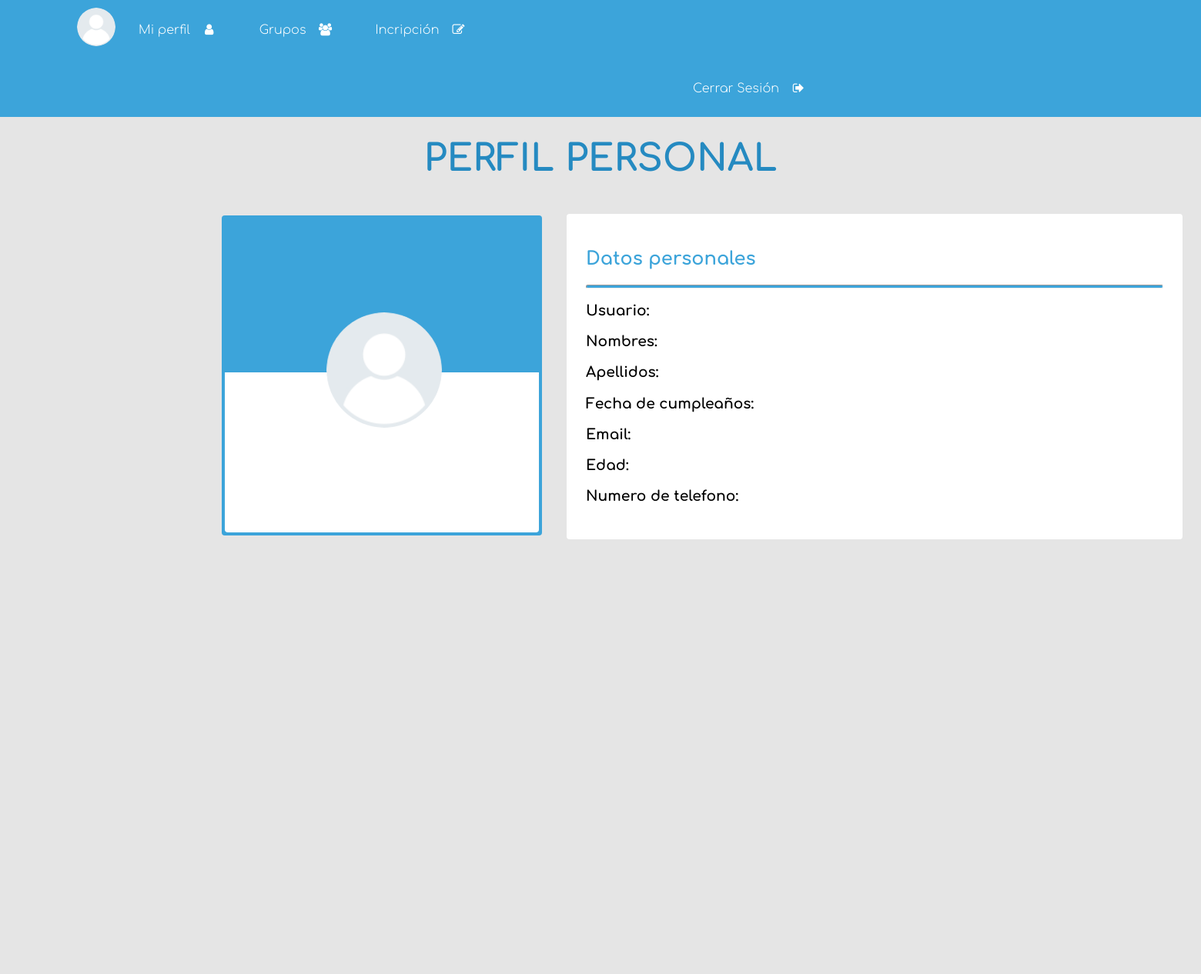
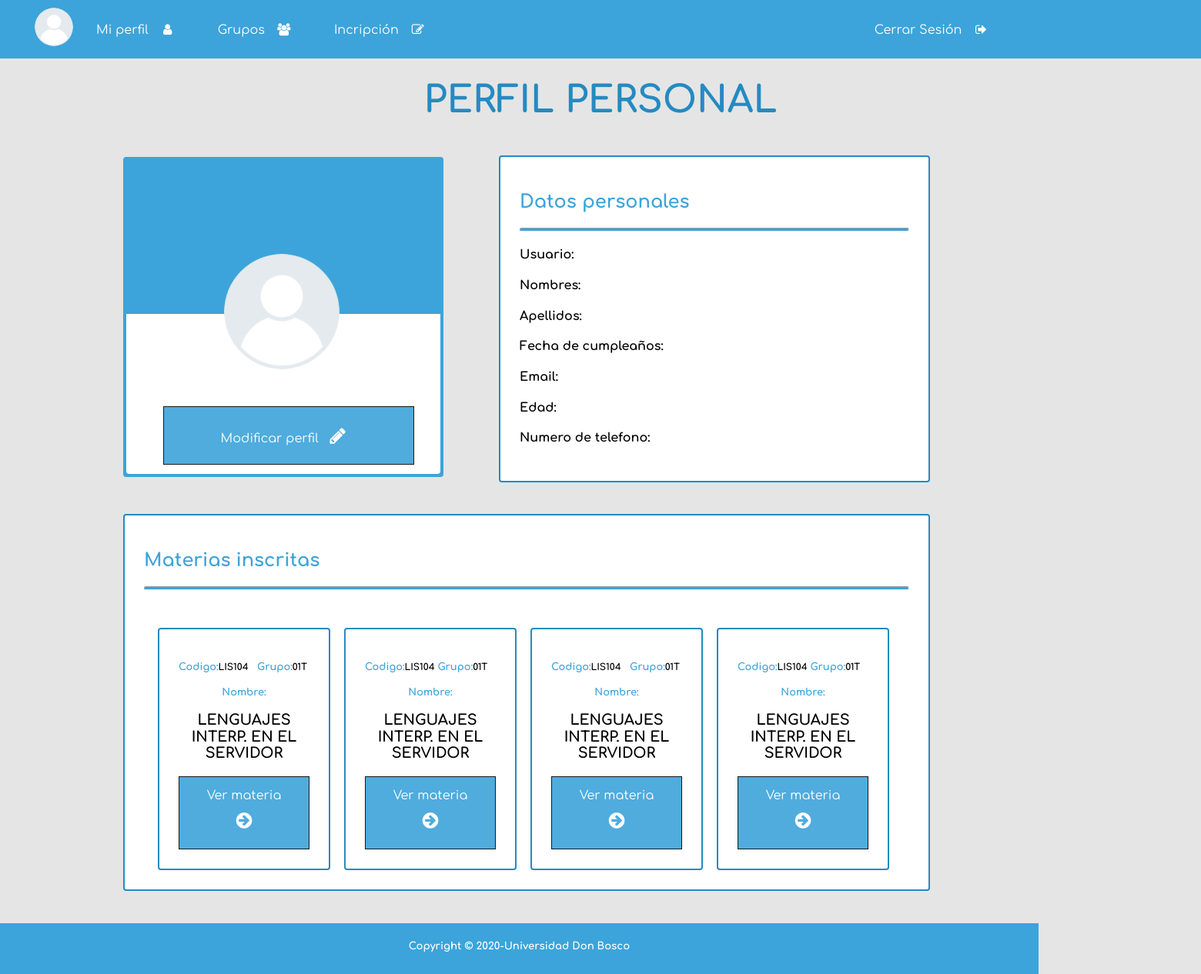
Before and after one commit to jaimenavarrete/proyecto-catedra-lis, a PHP site: page /views/Perfil.php in a window 1560 px wide. Shown: the whole page at 77% size. Before the commit the page ends 701 px from the top, so only its background shows below. Run offline with PHP 8.4, Linux system fonts and the light colour scheme.

Commit message:
Se ha hecho cambios en el css y se ha modificado Perfil.php

```diff
--- a/css/styles.css
+++ b/css/styles.css
@@ -31,14 +31,14 @@ float: left;
 }
 
 #cerrar{
-  padding-left:55em;
+  padding-left:33em;
 
 }
 /***********************************************************************************************************************************************/
 /* Rectangulos*/
 #rectanglep{
   margin-top: 8em;
-  margin-left: 18em;
+  margin-left: 10em;
   width:26em;
   height:26em;
   background:#3CA4DA;
@@ -47,7 +47,7 @@ float: left;
 
 #rectangles{
   margin-top: -25.75em;
-  margin-left: 18.25em;
+  margin-left: 10.25em;
   width:25.5em;
   height:25.5em;
   background:#fff;
@@ -56,13 +56,26 @@ float: left;
 
 #rectangles1{
   margin-top: -25.75em;
-  margin-left: 18.25em;
+  margin-left:10.25em;
   width:25.5em;
   height:12.75em;
   background:#3CA4DA;
 
 }
+#rectangles button{
+  margin-top: 20em;
+  margin-left: 3em;
+  width: 80%;
+}
 /************************************************************************************************************************************************/
+#creditos{
+  position: absolute;
+  width: 1349px;
+  height: 66px;
+  left: 0px;
+  top: 1200px;
+  background: #3CA4DA;
+}
 #line{
     height: 5px;
     margin-left: 0%;
@@ -71,6 +84,21 @@ float: left;
     border-radius:5px;
      }
 
+     #fuente{
+      font-family: 'Comfortaa', cursive;
+      font-weight: 700;
+      color: #258AC1;;
+      text-align: center;
+      line-height: 61px;
+      margin-top: -8em;
+      font-size: 3em;
+
+    }
+b{
+color: black;
+font-size: 12px;
+width: bold;
+}
 h1{
   font-family: 'Comfortaa', cursive;
   color: #fff;
@@ -84,9 +112,16 @@ h2{
 }
 
 h4 {
-  font-family: 'Comfortaa', cursive;
   color: black;
   text-align: center;
+}
+
+h5 {
+  color: #fff;
+  text-align: center;
+}
+#fontm{
+  color: #3CA4DA;
 }
 .input-container {
   display: flex;
@@ -117,16 +152,17 @@ h4 {
   background-color: #3CA4DA;;
   color: white;
   padding: 15px 20px;
-  border: none;
   cursor: pointer;
   width: 100%;
   opacity: 0.9;
+  background: #3CA4DA;
+  border: 1px solid #000000;
+  box-sizing: border-box;
 }
 .btne {
   background-color: white;
   color: #3CA4DA;;
   padding: 15px 20px;
-  border: none;
   cursor: pointer;
   width: 100%;
   opacity: 0.9;
@@ -141,7 +177,7 @@ h4 {
 #freg{
     background-color: #3CA4DA;
 }
-
+/*Formulario Registrar y Inicio Sesion*/
 #formr {
     width:350px;
 	padding:16px;
@@ -149,35 +185,55 @@ h4 {
 	margin:auto;
 	background-color:#fff;
 }
-
-#formpp {
-  width:250px;
-padding:50px;
-border-radius:10px;
-margin:80px;
-background-color:#fff;
+/***********************************************************************************************************************************************************/
+/* Tabla de informacion personal*/
+#forminf {
+  width:35em;
+	padding:25px;
+  border-radius:4px;
+  margin-left: 40.5em;
+  margin-top: 2.55em;
+  background-color:#fff;
+  border: 2px solid #258AC1;
+  box-sizing: border-box;
+}
+#forminf h4{
+  color: black;
+  text-align: left;
+}
+/***********************************************************************************************************************************************************/
+/*Formulario materias incritas*/
+#format {
+  width:65.5em;
+	padding:25px;
+  border-radius:4px;
+  margin-left: 10em;
+  margin-top: 2.55em;
+  background-color:#fff;
+  border: 2px solid #258AC1;
+  box-sizing: border-box;
+  float:left;
+}
+/***********************************************************************************************************************************************************/
+/*Cuadro que muestra las materias inscritas*/
+#formm {
+  width:14em;
+	padding:25px;
+  border-radius:4px;
+  margin-left: 0em;
+  margin-top: 2.55em;
+  background-color:#fff;
+  border: 2px solid #258AC1;
+  box-sizing: border-box;
+  float:left;margin-left:18px;
 }
 
-#forminf {
-  width:50em;
-	padding:25px;
-  border-radius:4px;
-  margin-left: 46em;
-  margin-top: 2.55em;
-  background-color:#fff;
+#formm h4{
+  font-size: 13px;
 }
+/***********************************************************************************************************************************************************/
 
-#fuente{
-  font-family: 'Comfortaa', cursive;
-  font-weight: 700;
-  color: #258AC1;;
-  text-align: center;
-  line-height: 61px;
-  margin-top: -8em;
-  font-size: 3em;
-
-}
-
+/*Fotos circulares*/
 .circular--squaremax {
   border-top-left-radius: 50% 50%;
   border-top-right-radius: 50% 50%;
@@ -185,7 +241,7 @@ background-color:#fff;
   border-bottom-left-radius: 50% 50%;
   width:150px;
   height:150px;
-  margin-left: 26.5em;
+  margin-left: 18.2em;
   margin-top: -4.9em;
   overflow:hidden;
 }
@@ -198,6 +254,7 @@ background-color:#fff;
   width:50px;
   height:50px;
   margin:10px;
-  margin-left: 100px;
+  margin-left: 45px;
   overflow:hidden;
 }
+/************************************************************************************************************************************************/
--- a/views/Perfil.php
+++ b/views/Perfil.php
@@ -7,7 +7,7 @@
     <link rel="stylesheet" href="https://cdnjs.cloudflare.com/ajax/libs/font-awesome/4.7.0/css/font-awesome.min.css"/>
     <link rel="stylesheet" href="../css/styles.css"/>
     <link rel="stylesheet" href="../css/normalize.css"/>
-    <link href="https://fonts.googleapis.com/css2?family=Comfortaa:wght@300;700&display=swap" rel="stylesheet">
+    <link href="https://fonts.googleapis.com/css2?family=Comfortaa:wght@300;400;500;600;700&display=swap" rel="stylesheet">
 </head>
 <body id="fondo">
 <div id="navegador">
@@ -25,27 +25,66 @@
     <section>
     <article>
     <div id="rectanglep"></div>
-    <div id="rectangles"></div>
+    <div id="rectangles">
+    <button type="submit" class="btn" style="top: 100px;">Modificar perfil<i class="fa fa-pencil icon" style="font-size:24px"></i></button>
+    </div>
     <div id="rectangles1"></div>
     <div><img class="circular--squaremax" src="img/user.png" /></div>
     <h1 id="fuente">PERFIL PERSONAL</h1>
     <div id="forminf">
-    <form action="" class="form-horizontal" name="formpp">
+    <form action="" name="formip">
     <div>
      <h2>Datos personales</h2>
      <hr id="line">
-    <h3>Usuario:</h3>
-    <h3>Nombres:</h3>
-    <h3>Apellidos:</h3>
-    <h3>Fecha de cumpleaños:</h3>
-    <h3>Email:</h3>
-    <h3>Edad:</h3>
-    <h3>Numero de telefono:</h3>
+    <h4>Usuario:</h4>
+    <h4>Nombres:</h4>
+    <h4>Apellidos:</h4>
+    <h4>Fecha de cumpleaños:</h4>
+    <h4>Email:</h4>
+    <h4>Edad:</h4>
+    <h4>Numero de telefono:</h4>
     </div>
     </form>
     </div>
+     <div id="format">
+     <h2>Materias inscritas</h2>
+     <hr id="line">
 
+     <div id="formm">
+
+         <h4 id="fontm" style="text-align: left;">Codigo:<b>LIS104</b> &nbsp  Grupo:<b>01T</b></h4>
+         <h4 id="fontm">Nombre:</h4>
+         <h3 style="text-align: center;">LENGUAJES INTERP. EN EL SERVIDOR</h3>
+         <button type="submit" class="btn">Ver materia<i class="fa fa-arrow-circle-right icon" style="font-size:24px"></i></button>
+     </div>
+     <div id="formm">
+
+         <h4 id="fontm" style="text-align: left;">Codigo:<b>LIS104</b>  Grupo:<b>01T</b></h4>
+         <h4 id="fontm">Nombre:</h4>
+         <h3 style="text-align: center;">LENGUAJES INTERP. EN EL SERVIDOR</h3>
+         <button type="submit" class="btn">Ver materia<i class="fa fa-arrow-circle-right icon" style="font-size:24px"></i></button>
+     </div>
+     <div id="formm">
+
+         <h4 id="fontm" style="text-align: left;">Codigo:<b>LIS104</b> &nbsp  Grupo:<b>01T</b></h4>
+         <h4 id="fontm">Nombre:</h4>
+         <h3 style="text-align: center;">LENGUAJES INTERP. EN EL SERVIDOR</h3>
+         <button type="submit" class="btn">Ver materia<i class="fa fa-arrow-circle-right icon" style="font-size:24px"></i></button>
+     </div>
+     <div id="formm">
+
+         <h4 id="fontm" style="text-align: left;">Codigo:<b>LIS104</b>  Grupo:<b>01T</b></h4>
+         <h4 id="fontm" style="text-align: right;"></h4>
+         <h4 id="fontm">Nombre:</h4>
+         <h3 style="text-align: center;">LENGUAJES INTERP. EN EL SERVIDOR</h3>
+         <button type="submit" class="btn">Ver materia<i class="fa fa-arrow-circle-right icon" style="font-size:24px"></i></button>
+     </div>
+     </div>
     </article>
     </section>
+    <br><br><br>
+    <div id="creditos">
+        <h5>Copyright © 2020-Universidad Don Bosco</h5>
+    </div>
 </body>
 </html>
--- a/views/Registro.php
+++ b/views/Registro.php
@@ -7,8 +7,7 @@
     <link rel="stylesheet" href="https://cdnjs.cloudflare.com/ajax/libs/font-awesome/4.7.0/css/font-awesome.min.css"/>
     <link rel="stylesheet" href="../css/styles.css"/>
     <link rel="stylesheet" href="../css/normalize.css"/>
-    <link href="https://fonts.googleapis.com/css2?family=Comfortaa:wght@700&display=swap" rel="stylesheet">
-    <link href="https://fonts.googleapis.com/css2?family=Comfortaa:wght@300&display=swap" rel="stylesheet">
+    <link href="https://fonts.googleapis.com/css2?family=Comfortaa:wght@300;400;500;600;700&display=swap" rel="stylesheet">
 </head>
 <body id="freg">
 <br>
@@ -63,7 +62,7 @@
     <input class="input-field" type="password" name="pass_rep" placeholder="Repita su contraseña:" required>
     </div>
     <button type="submit" class="btn">Registrar</button>
-    <h4>¿Ya tienes cuenta?</h4>
+    <h4 style="text-align: center;">¿Ya tienes cuenta?</h4>
     <center><a href="">Inicia Sesión</a></center>
     <br>
     </form>
```
